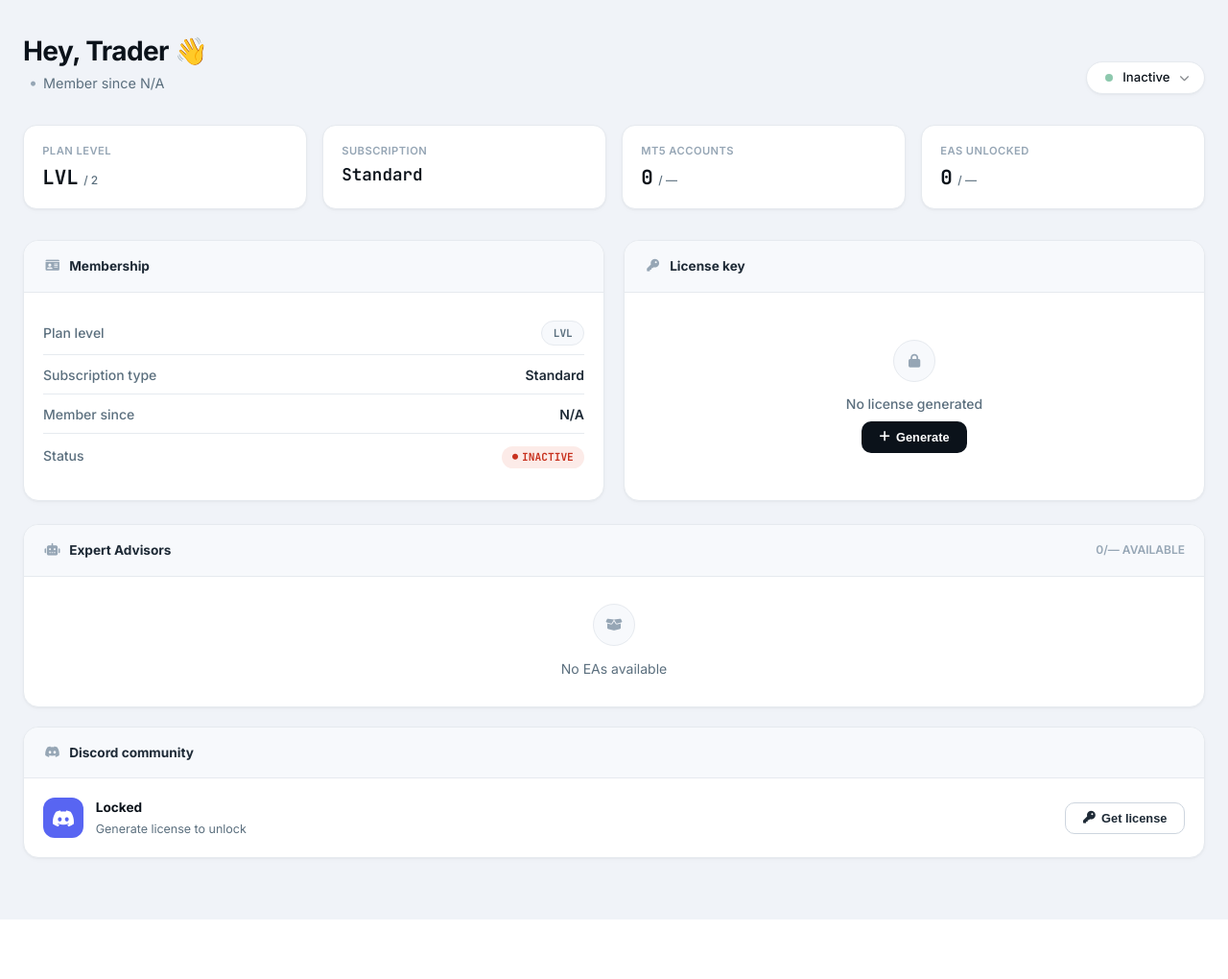
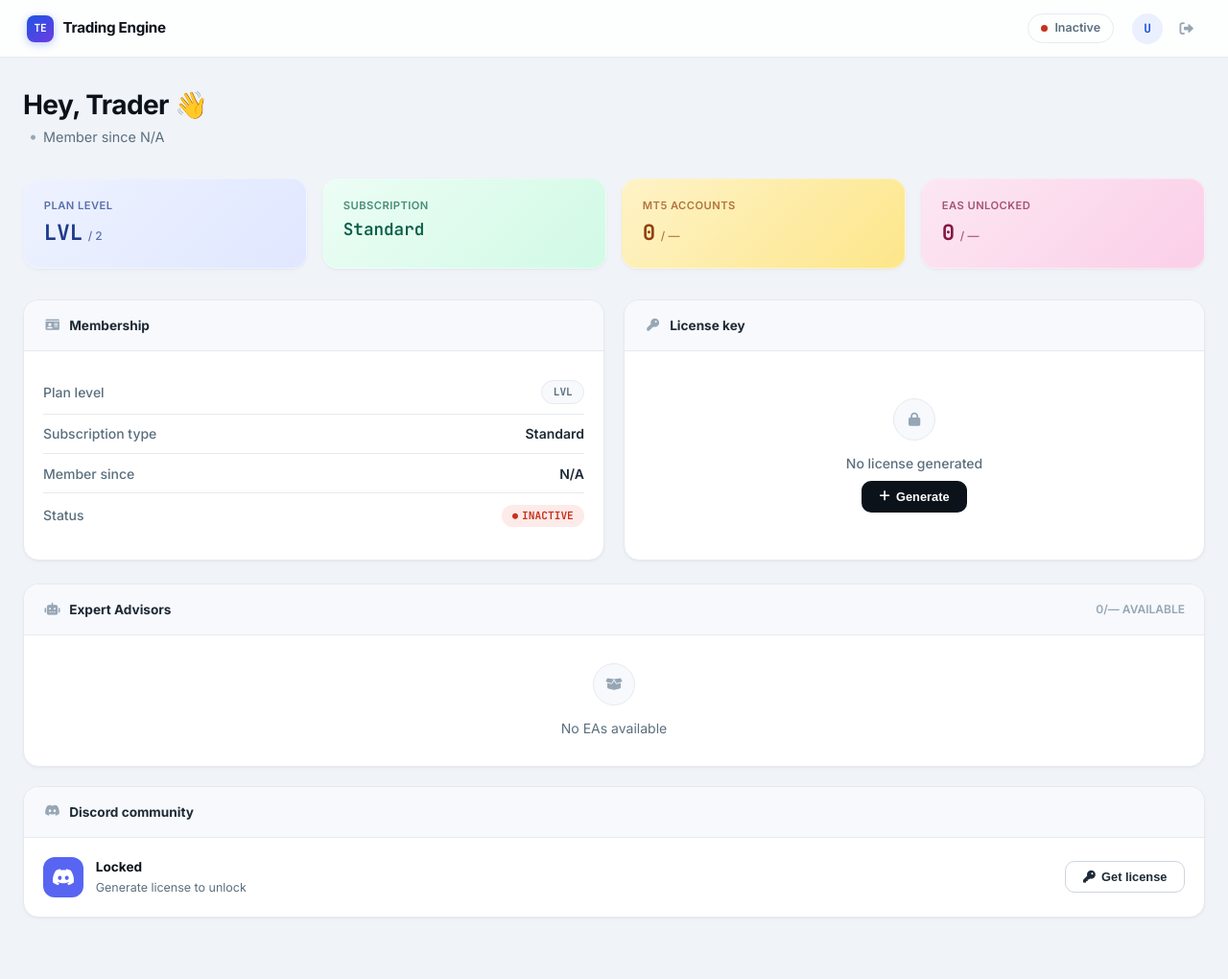
Before and after one commit to NDBOSSY/LWIX, a Flask app: template templates/user/dashboard.html in a window 1280 px wide. Shown: the whole page at 96% size. Before the commit the page ends 958 px from the top, so only its background shows below. Run offline with Flask 3, Linux system fonts and the light colour scheme; the template is opened without the code that fills it, so the values that code supplies are empty.

Commit message:
Update dashboard y.html

```diff
--- a/templates/user/dashboard.html
+++ b/templates/user/dashboard.html
@@ -46,7 +46,7 @@
       color: var(--ink);
       font-size: 14px;
       line-height: 1.5;
-      padding: 2rem 1.5rem 4rem;
+      padding: 0 1.5rem 4rem;
     }
 
     .dashboard {
@@ -54,7 +54,88 @@
       margin: 0 auto;
     }
 
-    /* header */
+    /* ---- TOP BAR (restored) ---- */
+    .topbar {
+      background: var(--surface);
+      border-bottom: 1px solid var(--border);
+      padding: 0 1.75rem;
+      height: 60px;
+      display: flex;
+      align-items: center;
+      justify-content: space-between;
+      margin: 0 -1.5rem 1.75rem -1.5rem;
+      backdrop-filter: blur(6px);
+      background: rgba(255,255,255,0.85);
+    }
+    .topbar-brand {
+      display: flex;
+      align-items: center;
+      gap: 0.6rem;
+      font-weight: 700;
+      font-size: 0.95rem;
+      letter-spacing: -0.3px;
+      color: var(--ink);
+    }
+    .topbar-brand .mark {
+      width: 28px; height: 28px;
+      border-radius: 8px;
+      background: linear-gradient(145deg, var(--accent), var(--violet));
+      color: white;
+      display: flex; align-items: center; justify-content: center;
+      font-size: 0.7rem; font-weight: 800;
+      font-family: 'JetBrains Mono', monospace;
+      box-shadow: 0 2px 8px rgba(30,84,229,0.3);
+    }
+    .topbar-right {
+      display: flex;
+      align-items: center;
+      gap: 1.2rem;
+    }
+    .topbar-status {
+      display: flex;
+      align-items: center;
+      gap: 0.45rem;
+      font-size: 0.78rem;
+      font-weight: 600;
+      color: var(--ink-muted);
+      padding: 0.3rem 0.8rem;
+      border: 1px solid var(--border);
+      border-radius: 30px;
+    }
+    .topbar-status .dot {
+      width: 7px; height: 7px;
+      border-radius: 10px;
+    }
+    .topbar-status .dot.active { background: var(--green); }
+    .topbar-status .dot.inactive { background: var(--red); }
+
+    .topbar-user {
+      display: flex;
+      align-items: center;
+      gap: 0.6rem;
+    }
+    .topbar-user .avatar {
+      width: 32px; height: 32px;
+      border-radius: 40px;
+      background: var(--accent-light);
+      color: var(--accent);
+      display: flex; align-items: center; justify-content: center;
+      font-weight: 700; font-size: 0.8rem;
+      font-family: 'JetBrains Mono', monospace;
+    }
+    .topbar-user .logout-btn {
+      background: transparent;
+      border: none;
+      color: var(--ink-soft);
+      cursor: pointer;
+      font-size: 0.9rem;
+      padding: 0.2rem 0.5rem;
+      border-radius: 6px;
+      transition: all 0.15s;
+    }
+    .topbar-user .logout-btn:hover { color: var(--red); background: var(--red-light); }
+
+    /* ---- greeting ---- */
     .greeting {
       display: flex;
       align-items: flex-end;
@@ -80,55 +161,33 @@
       color: var(--ink-soft);
       font-size: 0.75rem;
     }
-    .greeting-badge {
-      background: var(--surface);
-      border: 1px solid var(--border);
-      border-radius: 40px;
-      padding: 0.4rem 1rem 0.4rem 1.2rem;
-      display: flex;
-      align-items: center;
-      gap: 0.65rem;
-      font-weight: 500;
-      font-size: 0.82rem;
-      box-shadow: var(--shadow-card);
-    }
-    .greeting-badge .dot {
-      width: 8px;
-      height: 8px;
-      border-radius: 10px;
-      background: var(--green);
-      display: inline-block;
-      animation: pulse-dot 2s infinite;
-    }
-    @keyframes pulse-dot { 0% { opacity: 1; } 50% { opacity: 0.4; } }
 
-    /* kpi strip */
+    /* ---- KPI cards with background colors ---- */
     .kpi-grid {
       display: grid;
-      grid-template-columns: repeat(auto-fit, minmax(140px, 1fr));
+      grid-template-columns: repeat(auto-fit, minmax(150px, 1fr));
       gap: 1rem;
       margin-bottom: 2rem;
     }
     .kpi-card {
-      background: var(--surface);
-      border: 1px solid var(--border);
-      border-radius: 14px;
-      padding: 1.1rem 1.2rem;
+      border-radius: 16px;
+      padding: 1.2rem 1.3rem;
+      border: 1px solid rgba(255,255,255,0.3);
       box-shadow: var(--shadow-card);
-      transition: box-shadow 0.2s;
+      transition: transform 0.15s, box-shadow 0.2s;
     }
-    .kpi-card:hover { box-shadow: var(--shadow-raised); }
+    .kpi-card:hover { transform: translateY(-2px); box-shadow: var(--shadow-raised); }
     .kpi-card .label {
       font-size: 0.7rem;
       font-weight: 600;
       letter-spacing: 0.04em;
       text-transform: uppercase;
-      color: var(--ink-soft);
+      opacity: 0.7;
     }
     .kpi-card .value {
       font-family: 'JetBrains Mono', monospace;
       font-weight: 700;
-      font-size: 1.3rem;
+      font-size: 1.4rem;
       margin-top: 0.2rem;
       display: flex;
       align-items: baseline;
@@ -138,10 +197,15 @@
       font-family: 'Inter', sans-serif;
       font-weight: 500;
       font-size: 0.75rem;
-      color: var(--ink-muted);
+      opacity: 0.7;
     }
+    /* card color variants */
+    .kpi-card.color-1 { background: linear-gradient(135deg, #eef2ff, #e0e7ff); color: #1e3a8a; }
+    .kpi-card.color-2 { background: linear-gradient(135deg, #ecfdf5, #d1fae5); color: #065f46; }
+    .kpi-card.color-3 { background: linear-gradient(135deg, #fef3c7, #fde68a); color: #92400e; }
+    .kpi-card.color-4 { background: linear-gradient(135deg, #fce7f3, #fbcfe8); color: #831843; }
 
-    /* two-col */
+    /* ---- 2col ---- */
     .grid-2 {
       display: grid;
       grid-template-columns: 1fr 1fr;
@@ -179,7 +243,6 @@
     .panel-head .title i { color: var(--ink-soft); font-size: 0.8rem; width: 1.2rem; text-align: center; }
     .panel-body { padding: 1.25rem; }
 
-    /* membership rows */
     .row-item {
       display: flex;
       justify-content: space-between;
@@ -440,7 +503,6 @@
     }
     @keyframes spin { to { transform: rotate(360deg); } }
 
-    /* toast */
     .toast {
       position: fixed; bottom: 2rem; left: 50%; transform: translateX(-50%);
       background: var(--ink); color: white; padding: 0.7rem 1.4rem;
@@ -451,12 +513,29 @@
     .toast.show { opacity: 1; }
 
     .fa-fw { width: 1.1rem; text-align: center; }
-    .mb-1 { margin-bottom: 0.25rem; }
   </style>
 </head>
 <body>
+<div class="topbar">
+  <div class="topbar-brand">
+    <div class="mark">TE</div>
+    Trading Engine
+  </div>
+  <div class="topbar-right">
+    <div class="topbar-status">
+      <div class="dot {% if user.membership_status == 'active' %}active{% else %}inactive{% endif %}"></div>
+      {{ 'Active' if user.membership_status == 'active' else 'Inactive' }}
+    </div>
+    <div class="topbar-user">
+      <span class="avatar">{{ (user.first_name or 'U')[0]|upper }}</span>
+      <button class="logout-btn" onclick="window.location.href='{{ url_for('logout') }}'" title="Logout">
+        <i class="fas fa-sign-out-alt"></i>
+      </button>
+    </div>
+  </div>
+</div>
+
 <div class="dashboard">
-
   <!-- greeting -->
   <div class="greeting">
     <div class="greeting-left">
@@ -467,28 +546,23 @@
         <span>Member since {{ user.membership_start.strftime('%b %Y') if user.membership_start else 'N/A' }}</span>
       </div>
     </div>
-    <div class="greeting-badge">
-      <span class="dot"></span>
-      {{ 'Active' if user.membership_status == 'active' else 'Inactive' }}
-      <i class="fas fa-chevron-down" style="font-size: 0.65rem; opacity: 0.5;"></i>
-    </div>
   </div>
 
-  <!-- KPI -->
+  <!-- KPI with background colors -->
   <div class="kpi-grid">
-    <div class="kpi-card">
+    <div class="kpi-card color-1">
       <div class="label">Plan level</div>
       <div class="value">LVL {{ user.get_plan_level() }} <span class="unit">/ 2</span></div>
     </div>
-    <div class="kpi-card">
+    <div class="kpi-card color-2">
       <div class="label">Subscription</div>
       <div class="value" style="font-size:1.1rem; font-weight:600;">{{ user.subscription_type|title or 'Standard' }}</div>
     </div>
-    <div class="kpi-card">
+    <div class="kpi-card color-3">
       <div class="label">MT5 accounts</div>
       <div class="value">{{ account_count if license_accounts else 0 }} <span class="unit">/ {{ max_accounts if license else '—' }}</span></div>
     </div>
-    <div class="kpi-card">
+    <div class="kpi-card color-4">
       <div class="label">EAs unlocked</div>
       <div class="value">{{ ea_files|length if ea_files else 0 }} <span class="unit">/ {{ all_ea_count if all_ea_count is defined else '—' }}</span></div>
     </div>
@@ -637,7 +711,6 @@
     document.getElementById('licenseDisplay').classList.toggle('revealed', visible);
   }
 
-  // copy
   function copyToClipboard(text) {
     navigator.clipboard?.writeText(text).then(() => showToast('License copied!')).catch(() => {});
   }
@@ -651,7 +724,6 @@
   }
   function closeDownloadAllModal() { document.getElementById('downloadAllModal').classList.remove('show'); }
 
-  // generate
   function confirmGenerateLicense() {
     closeLicenseModal();
     document.getElementById('loadingOverlay').style.display = 'flex';
@@ -665,7 +737,6 @@
       .catch(() => { document.getElementById('loadingOverlay').style.display = 'none'; showToast('Error', 'error'); });
   }
 
-  // download all
   function confirmDownloadAll() {
     closeDownloadAllModal();
     const links = document.querySelectorAll('a[href*="download-ea"]');
@@ -677,7 +748,6 @@
     }, i * 1500));
   }
 
-  // toast
   function showToast(msg, type) {
     const t = document.getElementById('toast');
     t.textContent = msg;
@@ -687,7 +757,6 @@
     t._hide = setTimeout(() => t.classList.remove('show'), 2600);
   }
 
-  // close on backdrop
   document.getElementById('licenseModal').addEventListener('click', function(e) { if (e.target === this) closeLicenseModal(); });
   document.getElementById('downloadAllModal').addEventListener('click', function(e) { if (e.target === this) closeDownloadAllModal(); });
   document.addEventListener('keydown', e => { if (e.key === 'Escape') { closeLicenseModal(); closeDownloadAllModal(); } });
```
